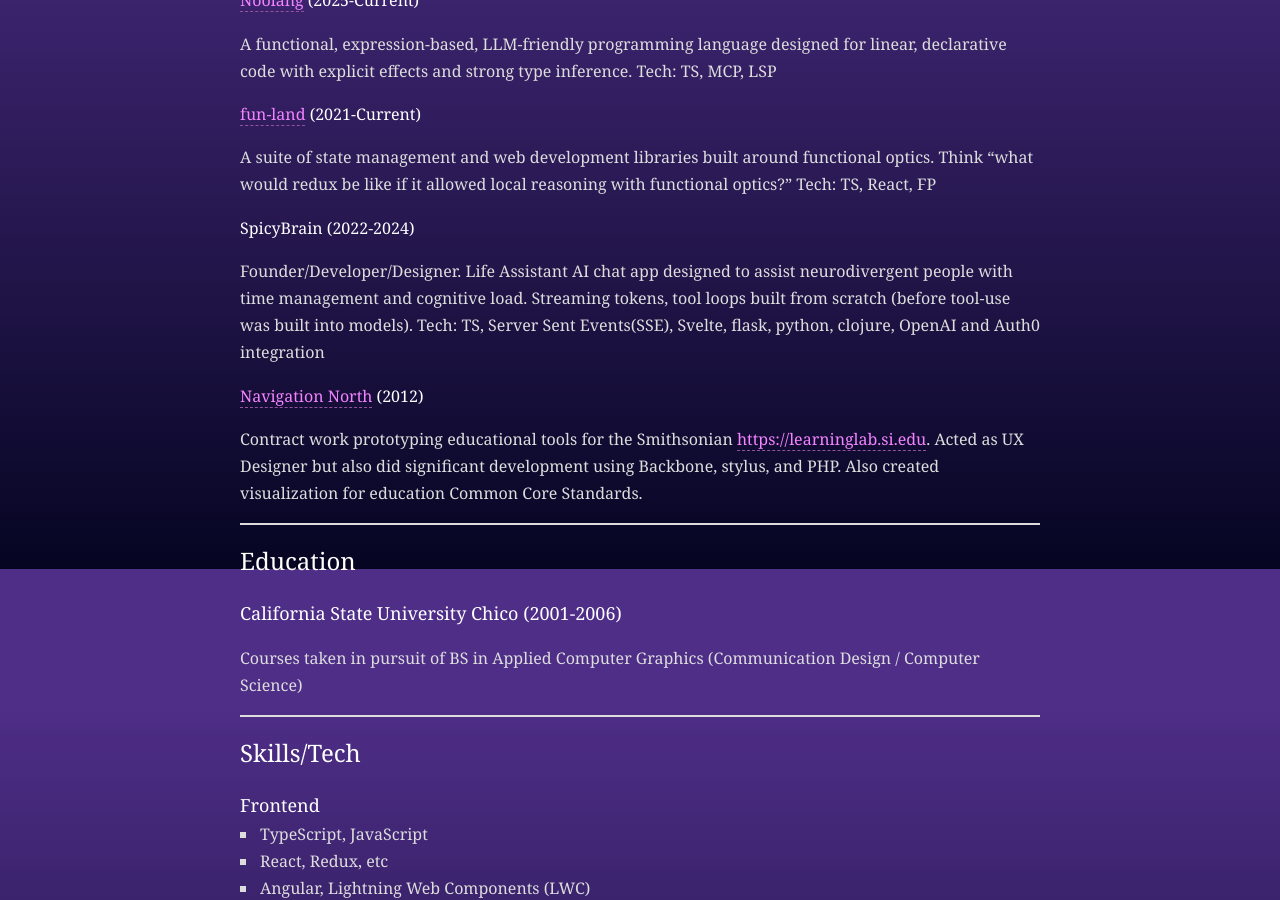
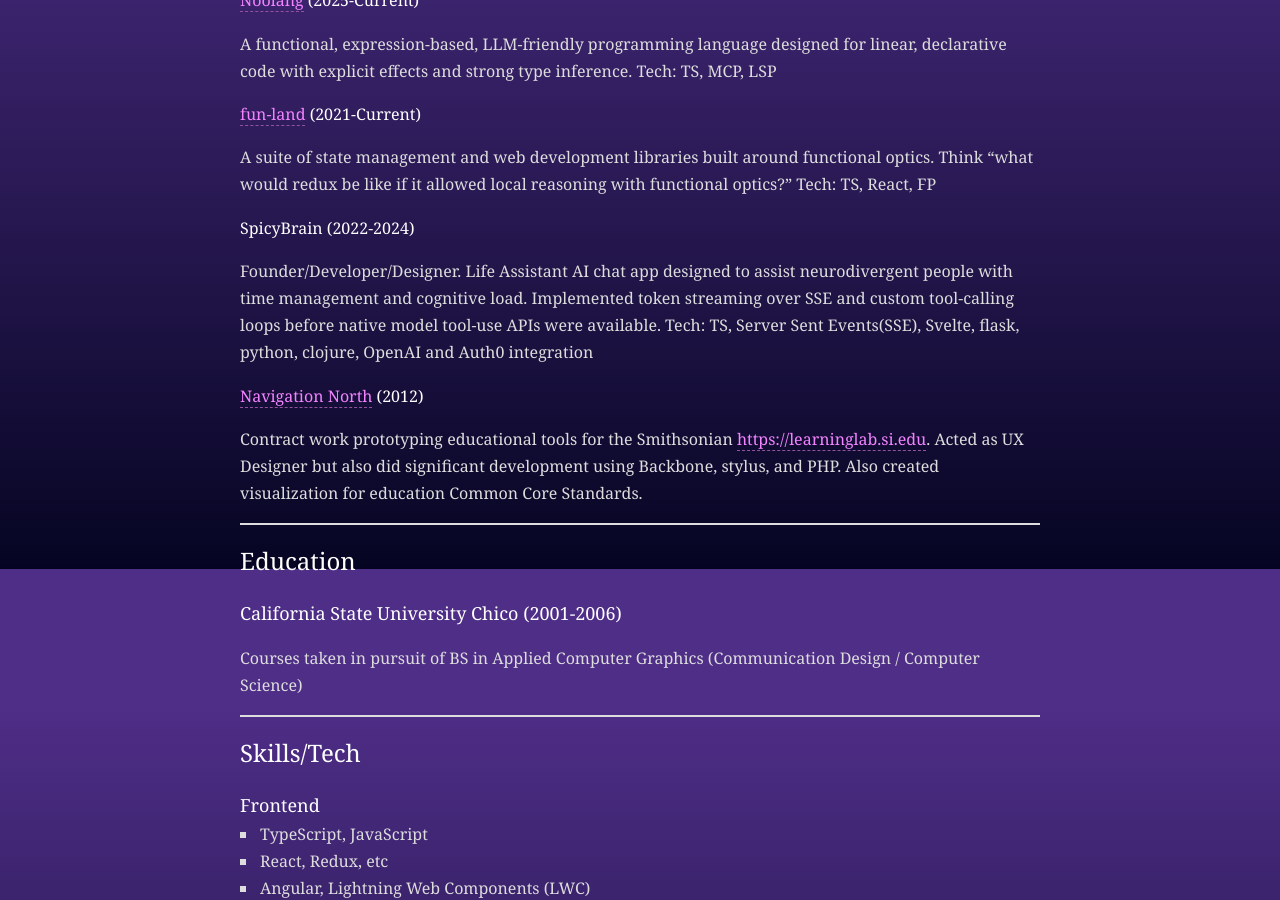
Before and after one commit to jethrolarson/jethrolarson.github.com, a Jekyll site: the page built from resume.md, in a window 1280 px wide and 900 px high, scrolled down 3031 px. Built offline with Jekyll 4.4.1, drawn with Linux system fonts in a browser that asks for light colours; some web fonts are replaced.

Commit message:
update resume

```diff
--- a/resume.md
+++ b/resume.md
@@ -108,7 +108,7 @@
 
 ### SpicyBrain (2022-2024)
 
-Founder/Developer/Designer. Life Assistant AI chat app designed to assist neurodivergent people with time management and cognitive load. Streaming tokens, tool loops built from scratch (before tool-use was built into models). Tech: TS, Server Sent Events(SSE), Svelte, flask, python, clojure, OpenAI and Auth0 integration
+Founder/Developer/Designer. Life Assistant AI chat app designed to assist neurodivergent people with time management and cognitive load. Implemented token streaming over SSE and custom tool-calling loops before native model tool-use APIs were available. Tech: TS, Server Sent Events(SSE), Svelte, flask, python, clojure, OpenAI and Auth0 integration
 
 ### [Navigation North](http://navigationnorth.com) (2012)
 
```
